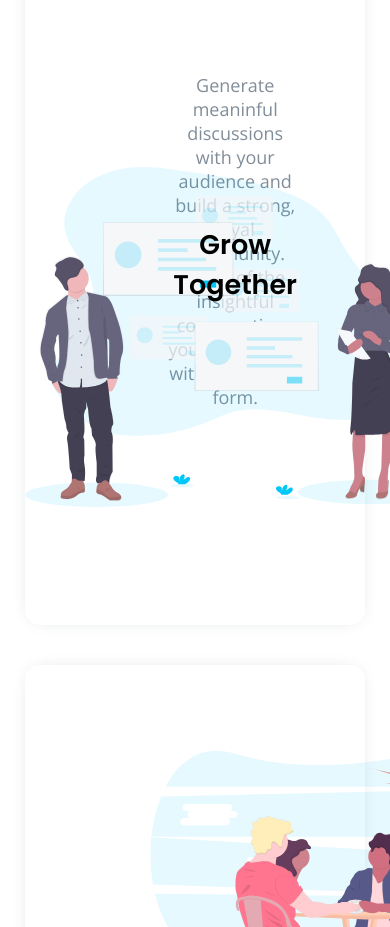
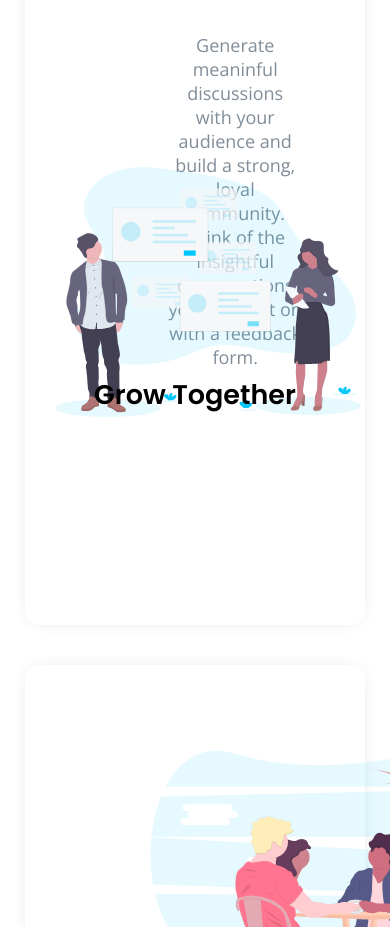
Before and after one commit to JamesN96/Huddle-landing-page, a plain HTML site: page index.html in a window 390 px wide. Shown: the part 1140-2067 px from the top of the page. Drawn offline with nearby package versions, Linux system fonts and the light colour scheme.

Commit message:
Style the img, h2 elements of the grow div under the media query section

```diff
--- a/css/style.css
+++ b/css/style.css
@@ -412,11 +412,22 @@ footer div#footer-right p {
 #main div#grow {
     margin-top: -68px;
     text-align: center;
+    width: 100%;
+}
+
+#main div#grow img {
+    height: 250px;
+    padding-left: 30px;
+    padding-top: 40px;
 }
 
 #main div#grow h2 {
     font-family: "Poppins", sans-serif;
     position: relative;
-    top: 250px;
+    top: 400px;
+    width: 100%;
+    left: 50%;
+    margin-left: -50%;
 }
+
 }
```
